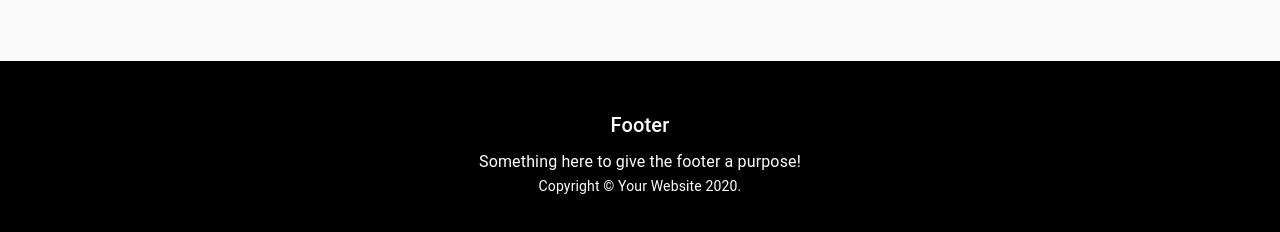
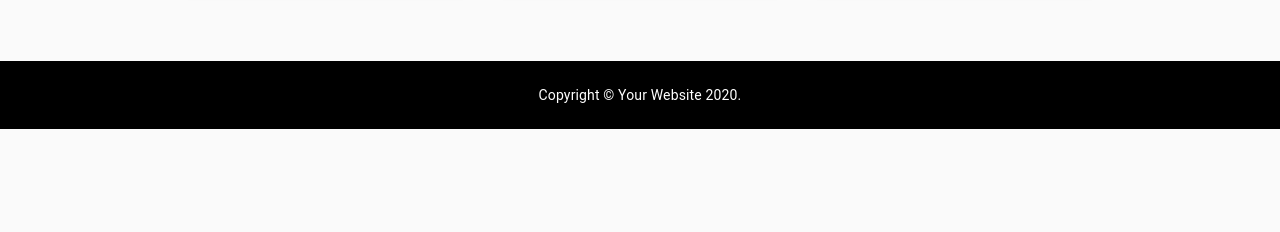
Before and after one commit to Makassar-Developer-Society/belajar-react-resume, a React (Create React App) app: page / in a window 1280 px wide. Shown: the part 1647-1879 px from the top of the page. After the commit the page ends 1776 px from the top, so only its background shows below. Built offline with nearby package versions, Linux system fonts and the light colour scheme.

Commit message:
fix: footer

```diff
--- a/src/components/Footer.jsx
+++ b/src/components/Footer.jsx
@@ -19,7 +19,7 @@
 const useStyles = makeStyles((theme) => ({
     footer: {
         backgroundColor: '#000',
-        padding: theme.spacing(6),
+        padding: theme.spacing(3),
         color: '#fff'
     },
 }));
@@ -29,12 +29,6 @@
 
     return (
         <footer className={classes.footer}>
-            <Typography variant="h6" align="center" gutterBottom>
-                Footer
-            </Typography>
-            <Typography variant="subtitle1" align="center" component="p">
-                Something here to give the footer a purpose!
-            </Typography>
             <Copyright />
         </footer>
     );
```
